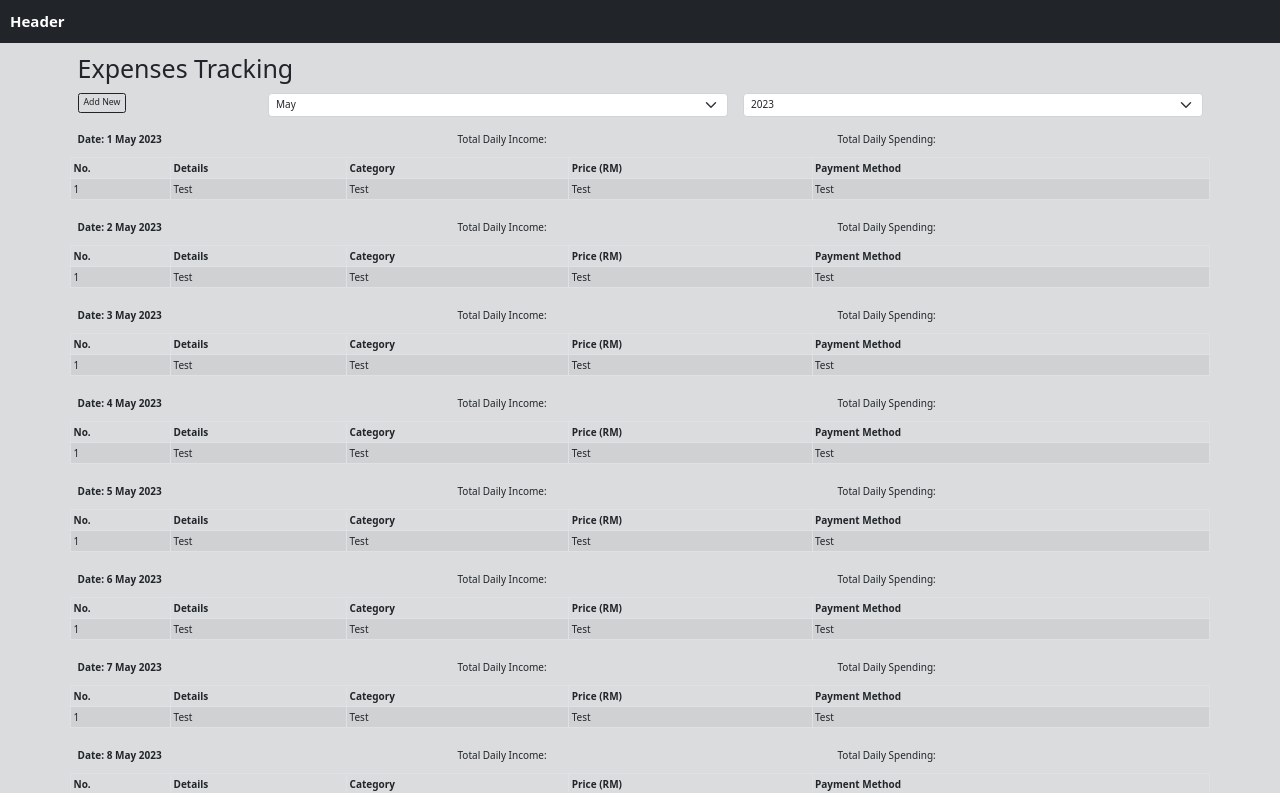
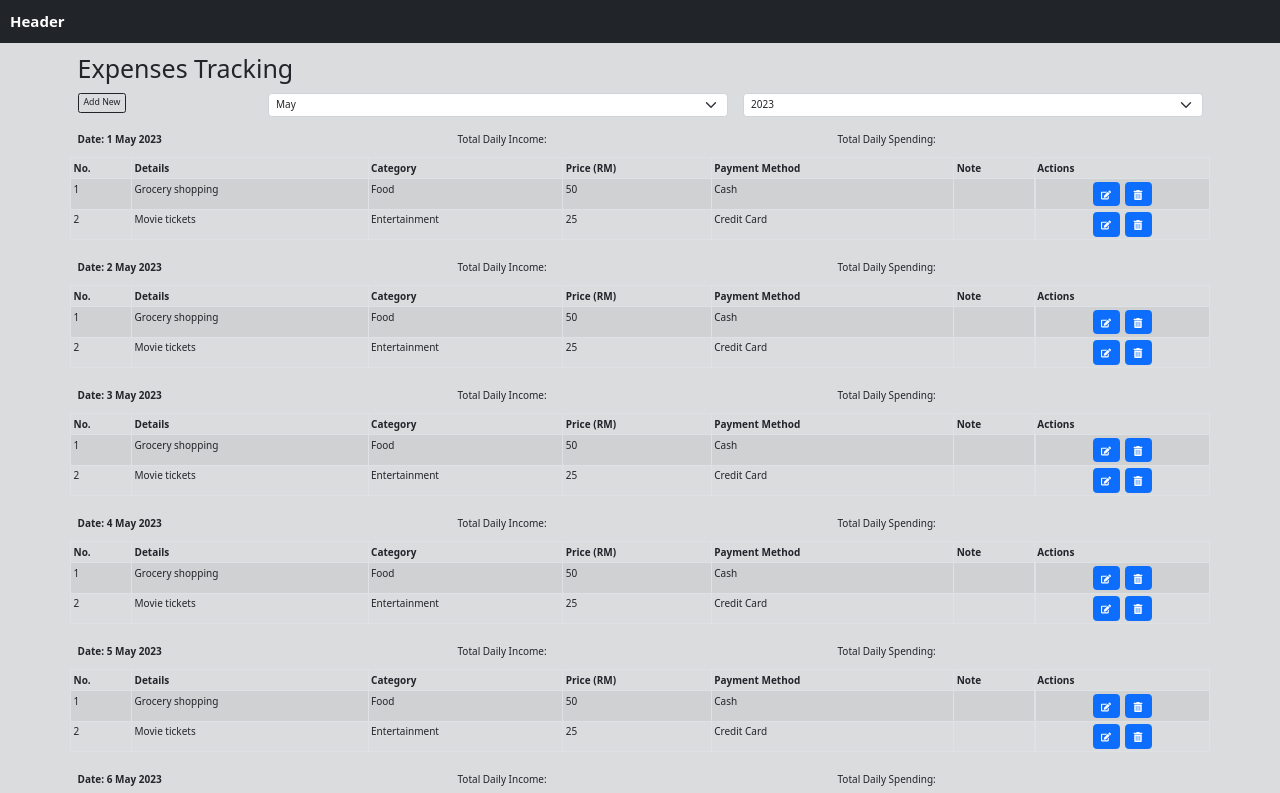
Before and after one commit to Sallehhuddin95/AturBelanja, a React (Vite) app in the folder frontend/: page / in a window 1280 px wide. Shown: the top 793 px of the page. Built offline with nearby package versions, Linux system fonts and the light colour scheme.

Commit message:
Add actions column
feat:
- Add action columns for delete and edit

```diff
--- a/frontend/package.json
+++ b/frontend/package.json
@@ -14,7 +14,8 @@
     "bootstrap": "^5.2.3",
     "react": "^18.2.0",
     "react-bootstrap": "^2.7.4",
-    "react-dom": "^18.2.0"
+    "react-dom": "^18.2.0",
+    "react-icons": "^4.8.0"
   },
   "devDependencies": {
     "@types/react": "^18.0.28",
--- a/frontend/src/assets/dummyData.ts
+++ b/frontend/src/assets/dummyData.ts
@@ -17,3 +17,31 @@ export const expenseCategories: string[] = [
   "Healthcare",
   "Education",
 ];
+
+interface Expense {
+  id: number;
+  details: string;
+  category: string;
+  price: number;
+  paymentMethod: string;
+  note: string;
+}
+
+export const dummyExpenses: Expense[] = [
+  {
+    id: 1,
+    details: "Grocery shopping",
+    category: "Food",
+    price: 50,
+    paymentMethod: "Cash",
+    note: "",
+  },
+  {
+    id: 2,
+    details: "Movie tickets",
+    category: "Entertainment",
+    price: 25,
+    paymentMethod: "Credit Card",
+    note: "",
+  },
+];
--- a/frontend/src/components/ExpensesForm.tsx
+++ b/frontend/src/components/ExpensesForm.tsx
@@ -36,7 +36,7 @@ function ExpensesForm() {
       ...prevState,
       [e.target.name]: e.target.value,
     }));
-    console.log(formData);
+    // console.log(formData);
   };
 
   return (
--- a/frontend/src/components/ExpensesTable.tsx
+++ b/frontend/src/components/ExpensesTable.tsx
@@ -1,5 +1,7 @@
 import React from "react";
-import { Table, Row, Col } from "react-bootstrap";
+import { Table, Row, Col, Button } from "react-bootstrap";
+import { dummyExpenses } from "../assets/dummyData";
+import { FaEdit, FaTrashAlt } from "react-icons/fa";
 
 const monthsList: string[] = [
   "January",
@@ -18,8 +20,6 @@ const monthsList: string[] = [
 
 function ExpensesTable(props: any) {
   const { selectedMonth, selectedYear } = props;
-  console.log(selectedMonth, selectedYear);
-
   const currentDay = new Date().getDate();
 
   const numberOfDaysInMonth = (year: number, monthName: string): number => {
@@ -34,6 +34,14 @@ function ExpensesTable(props: any) {
   const daysInMonth = numberOfDaysInMonth(selectedYear, selectedMonth);
 
   const daysArray = Array.from({ length: daysInMonth }, (_, i) => i + 1);
+
+  const handleEdit = (id: number) => {
+    console.log("Edit id: ", id);
+  };
+
+  const handleDelete = (id: number) => {
+    console.log("Delete id: ", id);
+  };
 
   return (
     <>
@@ -56,16 +64,33 @@ function ExpensesTable(props: any) {
                   <th>Category</th>
                   <th>Price (RM)</th>
                   <th>Payment Method</th>
+                  <th>Note</th>
+                  <th>Actions</th>
                 </tr>
               </thead>
               <tbody>
-                <tr>
-                  <td>1</td>
-                  <td>Test</td>
-                  <td>Test</td>
-                  <td>Test</td>
-                  <td>Test</td>
-                </tr>
+                {dummyExpenses.map((expense, index) => (
+                  <tr key={expense.id}>
+                    <td>{index + 1}</td>
+                    <td>{expense.details}</td>
+                    <td>{expense.category}</td>
+                    <td>{expense.price}</td>
+                    <td>{expense.paymentMethod}</td>
+                    <td>{expense.note}</td>
+                    <td className="d-flex justify-content-center">
+                      {" "}
+                      <Button
+                        className="me-2"
+                        onClick={() => handleEdit(expense.id)}
+                      >
+                        <FaEdit />
+                      </Button>
+                      <Button onClick={() => handleDelete(expense.id)}>
+                        <FaTrashAlt />
+                      </Button>
+                    </td>
+                  </tr>
+                ))}
               </tbody>
             </Table>
           </Row>
```
Also changed, not shown: 1 other file (tests, documents, lock files or other folders).
